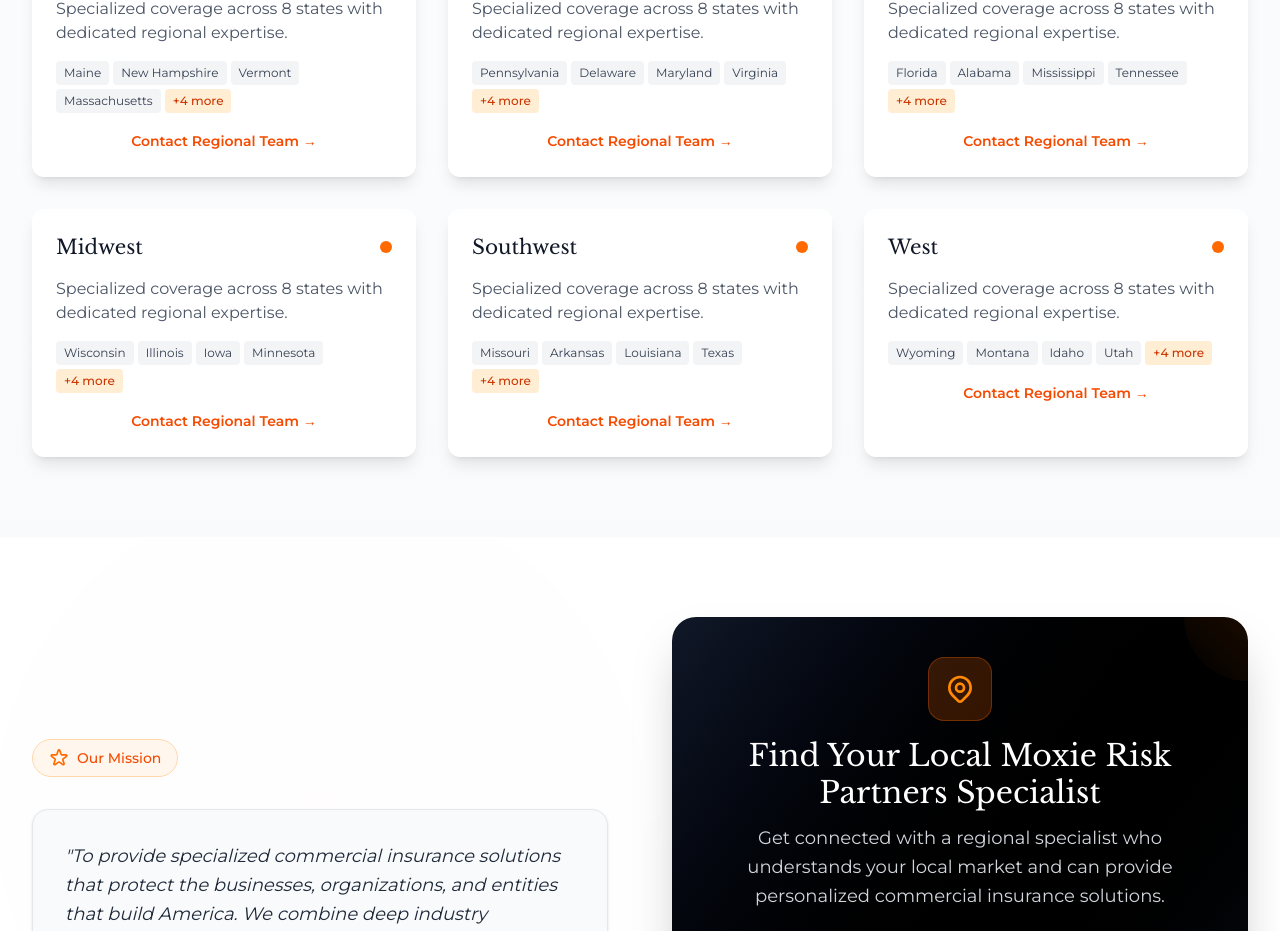
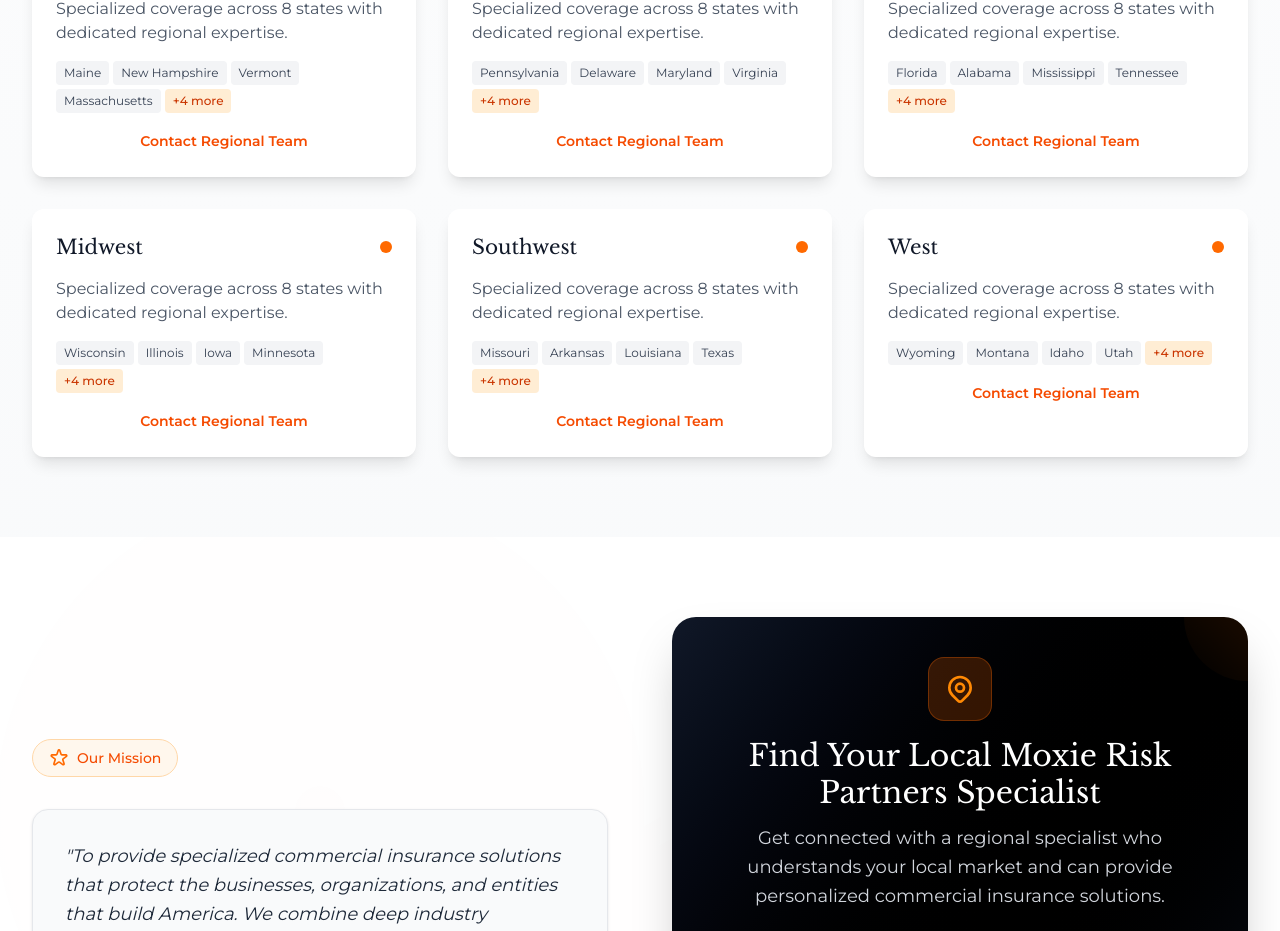
Before and after one commit to SRidez-app/MRP, a Next.js app: page / in a window 1280 px wide. Shown: the part 4657-5588 px from the top of the page. Built offline with nearby package versions, Linux system fonts and the light colour scheme.

Commit message:
more changes

```diff
--- a/src/Main/Hero.tsx
+++ b/src/Main/Hero.tsx
@@ -249,7 +249,7 @@ const Hero = () => {
                 </h2>
 
                 {/* Updated Description (removed "instant") */}
-            <p className="text-lg md:text-xl text-white leading-relaxed max-w-2xl" style={{ textShadow: '1px 1px 3px rgba(0, 0, 0, 0.8)' }}>
+<p className="text-lg md:text-xl text-white leading-relaxed max-w-2xl" style={{ textShadow: '1px 1px 3px rgba(0, 0, 0, 0.8)' }}>
   Specialized commercial insurance for trucking, construction, manufacturing, nonprofit, and public entities with DOT compliance support and 24/7 claims advocacy.
   <strong style={{ color: '#ffaa85' }}> Fast quotes and expedited service</strong> - we protect what builds America.
 </p>
--- a/src/Main/serviceAreas.tsx
+++ b/src/Main/serviceAreas.tsx
@@ -471,9 +471,12 @@ const ServiceAreas: React.FC = () => {
                 )}
               </div>
 
-              <button className="w-full text-orange-600 hover:text-orange-700 font-semibold text-sm">
-                Contact Regional Team →
-              </button>
+         <button
+  className="w-full text-orange-600 hover:text-orange-700 font-semibold text-sm"
+  suppressHydrationWarning
+>
+  Contact Regional Team
+</button>
             </div>
           ))}
         </div>
```
